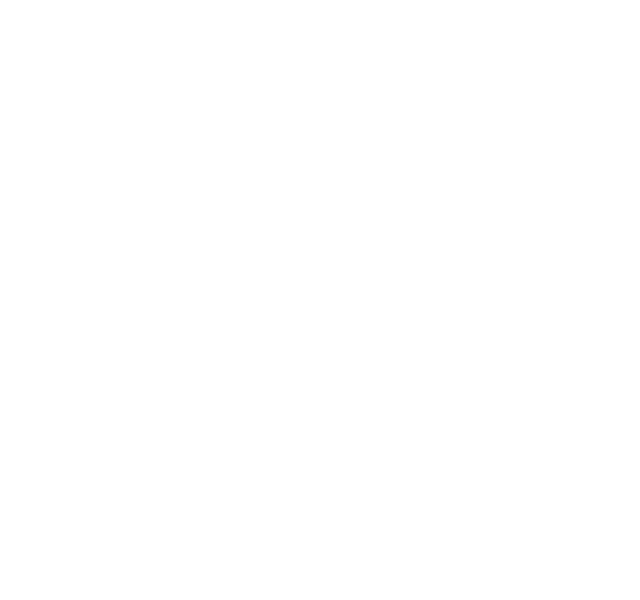
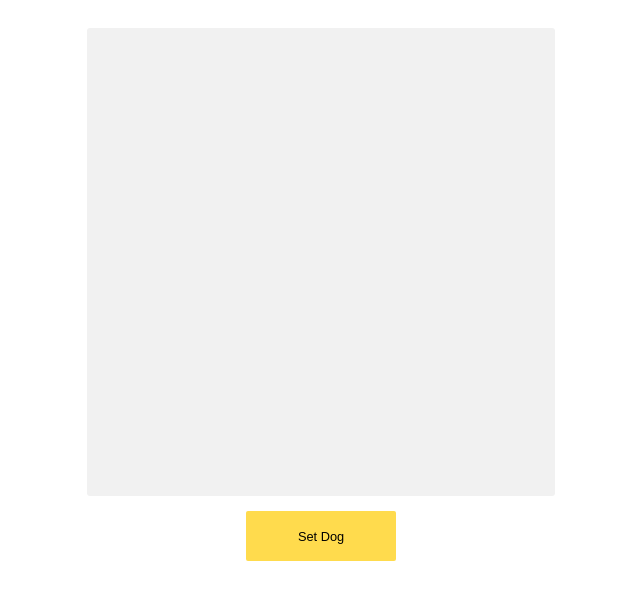
Before and after one commit to AleksandrSpb/functions, a plain HTML site: page index.html in a window 1280 px wide. Shown: the whole page, without its empty margins (319-959 px from the left). Drawn offline with Linux system fonts and the light colour scheme.

Commit message:
функции задачи номер 2

```diff
--- a/index.html
+++ b/index.html
@@ -1,10 +1,17 @@
 <!DOCTYPE html>
+
 <html lang="ru">
 <head>
-    <meta charset="UTF-8">
-    <title>Функции</title>
+    <meta charset="utf-8">
+    <meta name="viewport" content="width=device-width, initial-scale=1" />
+    <link rel="stylesheet" href="style.css">
+    <title>Затенение переменных</title>
 </head>
 <body>
+<div class='container'>
+    <div class="dog"></div>
+    <button>Set Dog</button>
+</div>
 <script src="script.js"></script>
 </body>
 </html>
--- a/script.js
+++ b/script.js
@@ -1,8 +1,7 @@
-const dog1 = 'https://pictures.s3.yandex.net/frontend-developer/functions/dog-1.jpg';
-function consoleDog() {
-    const dog2 = 'https://pictures.s3.yandex.net/frontend-developer/functions/dog-2.jpg';
-    console.log(dog1);
-    console.log(dog2);
+const dog = 'https://pictures.s3.yandex.net/frontend-developer/functions/dog-1.jpg';
+
+function setDog() {
+    document.querySelector('.dog').style.backgroundImage = `url(${dog})`;
 }
 
-consoleDog();
+document.querySelector('button').addEventListener('click', setDog);
--- /dev/null
+++ b/style.css
@@ -0,0 +1,28 @@
+.container {
+    display: flex;
+    flex-direction: column;
+    align-items: center;
+    justify-content: center;
+}
+
+.dog {
+    width: 468px;
+    max-width: 468px;
+    height: 468px;
+    margin-top: 20px;
+    background-color: #f1f1f1;
+    background-size: cover;
+    background-position: center;
+    border-radius: 3px;
+}
+
+button {
+    border: none;
+    font-size: 0.8em;
+    width: 150px;
+    height: 50px;
+    background-color: #ffdb4d;
+    border-radius: 2px;
+    cursor: pointer;
+    margin-top: 15px;
+}
```
Also changed, not shown: script_task_1.js (added, +8 -0 lines).
